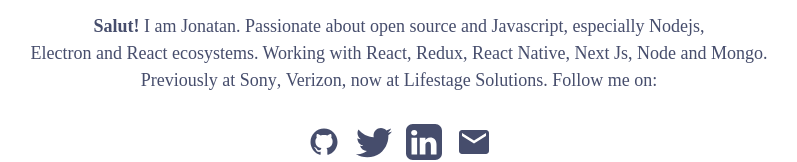
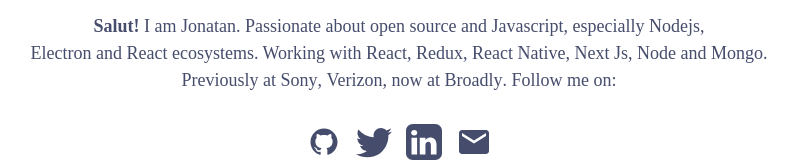
Before and after one commit to jonidelv/personal-website-3, a website: page index.html in a window 1280 px wide. Shown: the part 364-526 px from the top of the page, without its empty margins (241-1038 px from the left). Drawn offline with Linux system fonts and the light colour scheme; a web font is replaced by a local one.

Commit message:
Save local changes

```diff
--- a/index.html
+++ b/index.html
@@ -64,7 +64,7 @@
           <br />
           Previously at <strong>Sony</strong>, <strong>Verizon</strong>,
           <!-- <br /> -->
-          now at <strong>Lifestage Solutions</strong>. Follow me on:
+          now at <strong>Broadly</strong>. Follow me on:
         </p>
         <section id="links">
           <a target="_blank" href="https://github.com/jonidelv">
```
